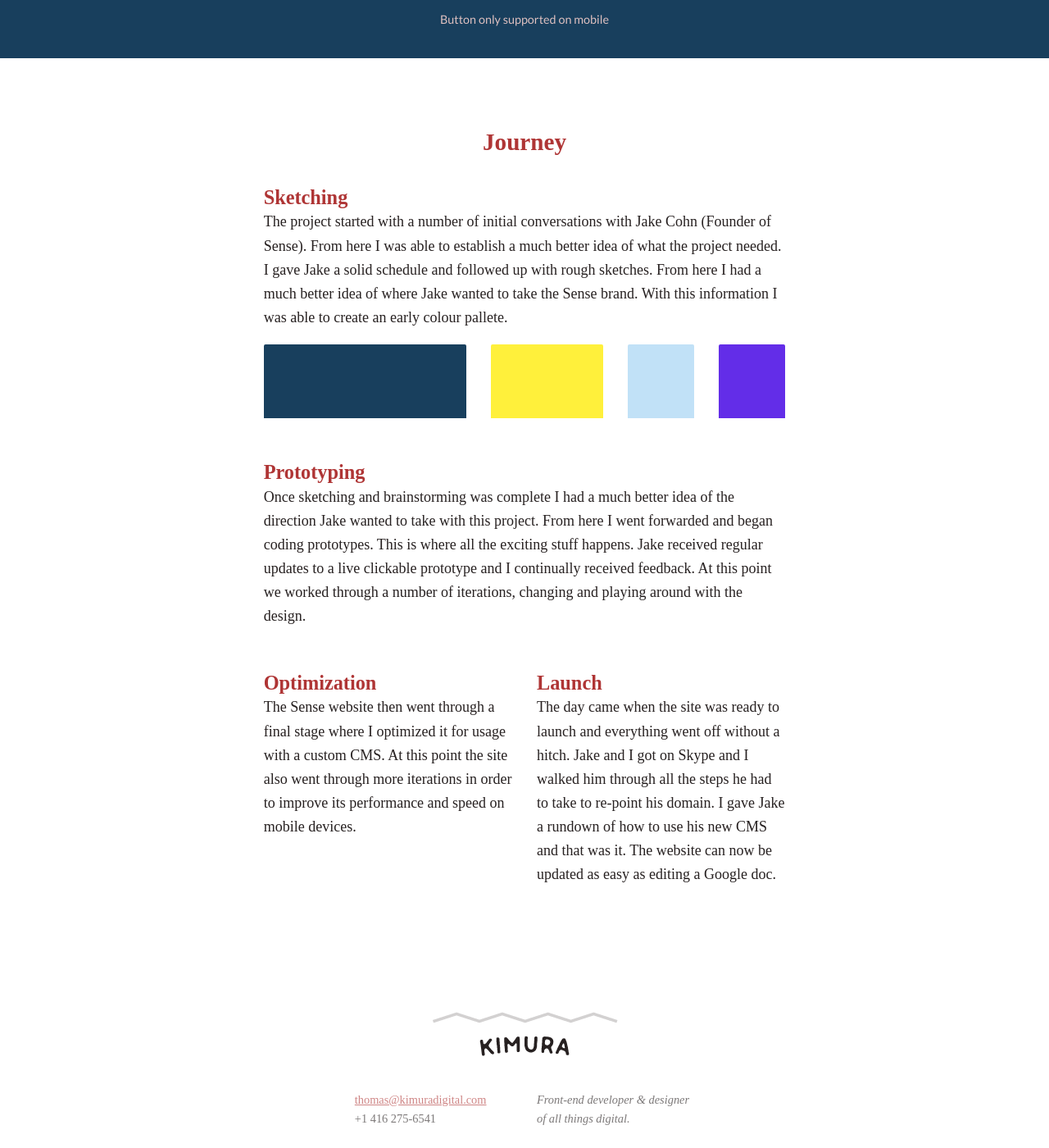
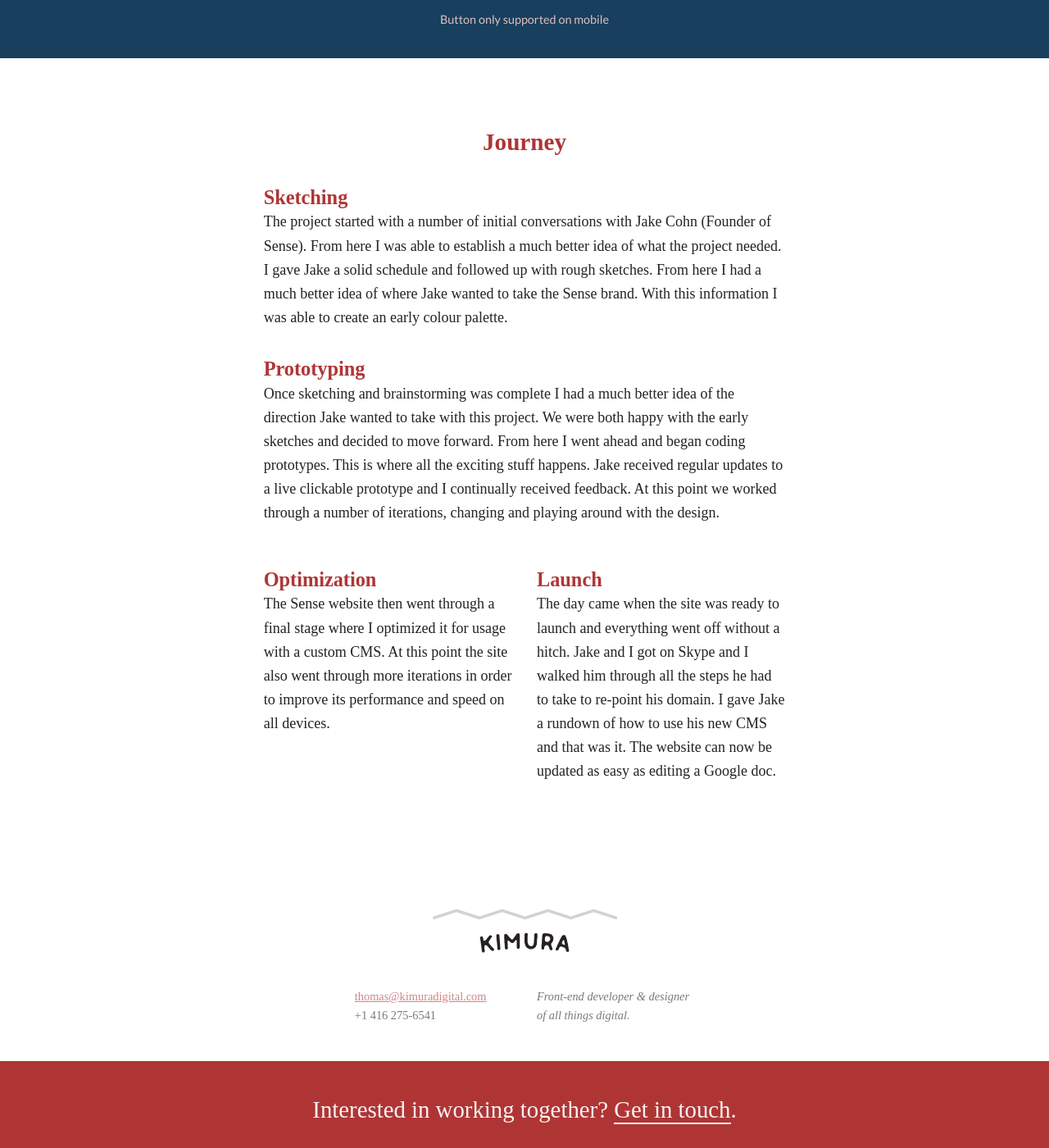
Before and after one commit to thomaskimura/Portfolio, a Jekyll site: the page built from work/sense.html, in a window 1280 px wide and 1400 px high, scrolled down 2346 px. Shown: the whole window at 82% size. Built offline with Jekyll 4.4.1, drawn with Linux system fonts in a browser that asks for light colours; nearby versions of some CDN libraries; some web fonts are replaced; some of the changed text lies outside the part shown.

Commit message:
Content changes 📖

```diff
--- a/_includes/header.html
+++ b/_includes/header.html
@@ -25,7 +25,7 @@
     " />
 
     <!-- Set prefered URL -->
-    <link href="http://www.domain.com" rel="canonical" />
+    <!-- <link href="http://kimuradigital.com/" rel="canonical" /> -->
 
     <!-- Schema.org markup for Google+ -->
     <meta itemprop="name" content="
--- a/index.html
+++ b/index.html
@@ -1,6 +1,6 @@
 ---
 layout: default
-title: Kimura Digital | Toronto Digital Freelancer
+title: Kimura Digital | Toronto Based Web Designer
 description: I'm a Toronto freelancer solving challenges with digital solutions. I build websites & help businesses grow.
 headline: Kimura Digital
 subline: I'm a Toronto freelancer solving challenges with digital solutions. I build websites & help businesses grow.
--- a/services.html
+++ b/services.html
@@ -58,7 +58,7 @@
               <section>
                 <h3 class="opacity-2 margin-none-b margin-t2">SEO</h3>
                 <p class="margin-none">
-                  SEO is one of the many ways to drive traffic to a website. However, without properly using SEO techniques a website will be losing potential organic leads. I will help make sure your content is formatted and optimized to be consumed by search engines and shared by humans. Without proper optimization your content is hidden from the internet.
+                  SEO is one of the many ways to drive traffic to a website. However, without implementing SEO techniques a website will be losing potential organic leads. I will help make sure your content is formatted and optimized to be consumed by search engines and shared by humans. Without proper optimization your content is hidden from the internet.
                 </p>
               </section>
               <section>
@@ -70,7 +70,7 @@
               <section>
                 <h3 class="opacity-2 margin-none-b margin-t2">Email Design</h3>
                 <p class="margin-none">
-                  Email is not dead, it is cluttered with junk. As of now there are no real standards and hundreds of devices and email clients to design for, this makes it very tricky to design consistent and functional email campaigns. I'll make sure your email campaigns have look great on all devices while also staying out of the junk folder.
+                  Email is not dead, it is cluttered with junk. As of now there are no real standards and hundreds of devices and email clients to design for, this makes it very tricky to design consistent and functional email campaigns. I'll make sure your email campaigns look great on all devices while also staying out of the junk folder.
                 </p>
                 <p class="color-bg-neutral-50 padding-05">
                   Psst, I have <a href="https://github.com/thomaskimura/Inked">open-source email templates</a> available.
--- a/work/gifalytics.html
+++ b/work/gifalytics.html
@@ -29,10 +29,13 @@
         <section>
           <h3 class="margin-none-b">The Idea</h3>
           <p class="text-big margin-none-t">
-            I originally created this as an internal project at my last job. It has recently been rebuilt so anybody can take it for a spin.
+            I originally created this as an internal app while at my last job. It has recently been rebuilt so anybody can take it for a spin.
           </p>
           <p>
             The idea came about when I realized it was often a bit of a distraction to glance at different marketing metrics throughout the day. Our team would be busy working and we'd have no idea how our efforts were doing that day. Once we had this setup on an iPad we mounted to a wall we would 'sense' when user acquisition efforts were effective or not. This told us when more analysis was necessary for that day.
+          </p>
+          <p>
+            You will get notified with every purchase, sign-up, or other goal. Every time someone visits that page the Gifalytics app will alert you with a sound and a random GIF. It's basically gives you real-time conversion tracking notifications.
           </p>
         </section>
 
--- a/work/sense.html
+++ b/work/sense.html
@@ -44,18 +45,18 @@
         <section>
           <h3 class="margin-none-b">Overview</h3>
           <p class="margin-none-t">
-            Sense needed a way to easily showcase the service and engage users to try the it out. A large portion of the traffic was on mobile we wanted to make sure the website would load fast and snappy on all mobile devices. The goal of the redesign was to increase conversions on all devices. We wanted to clearly explain the service and allow users to send a text with the least friction as possible.
+            Sense needed a way to easily showcase the service and engage users to try it out. A large portion of Sense's traffic is on mobile and we wanted to make sure the project would be designed with these mobile users in mind. The goal of the redesign was to increase conversions on all devices. We wanted to clearly explain the service and allow users to send a text easily.
           </p>
           <p class="text-big">
             <i>
-              The first problem was to convince people to text. The second problem was making the experience of going from the website to sms an easy transition.
+              The first problem was to convince people to text. The second problem was making the transition from website to SMS an easy and friendly experience.
             </i>
           </p>
           <p>
             Building an interactive chat animation allowed me kill two birds with one stone. This visual interaction captured the attention of new visitors and gave them a path to follow. Users knew exactly what to do to start using the service.
           </p>
           <p>
-            Mobile users were even given the option to directly open a text message and get a movie reccomendation. They simply clicked a button and a text message was pre-populated for the them. <i>Try it out below</i>.
+            Mobile users were even given the option to directly open a text message and get a movie recommendation. They simply clicked a button and a text message was pre-populated for the them. <i>Try it out below</i>.
           </p>
         </section>
 
@@ -164,29 +165,14 @@
           <section>
             <h4 class="margin-none-b">Sketching</h4>
             <p class="margin-none-t">
-              The project started with a number of initial conversations with Jake Cohn (Founder of Sense). From here I was able to establish a much better idea of what the project needed. I gave Jake a solid schedule and followed up with rough sketches. From here I had a much better idea of where Jake wanted to take the Sense brand. With this information I was able to create an early colour pallete.
+              The project started with a number of initial conversations with Jake Cohn (Founder of Sense). From here I was able to establish a much better idea of what the project needed. I gave Jake a solid schedule and followed up with rough sketches. From here I had a much better idea of where Jake wanted to take the Sense brand. With this information I was able to create an early colour palette.
             </p>
-            <div class="row">
-              <div class="small-5 margin-b1 columns">
-                <div class="color-box-top sense-color-bg-primary-400"></div>
-              </div>
-              <div class="small-3 margin-b1 columns">
-                <div class="color-box-top sense-color-bg-yellow"></div>
-              </div>
-              <div class="small-2 margin-b1 columns">
-                <div class="color-box-top sense-color-bg-calm"></div>
-              </div>
-              <div class="small-2 margin-b1 columns">
-                <div class="color-box-top sense-color-bg-royal"></div>
-              </div>
-
-            </div>
           </section>
 
           <section>
             <h4 class="margin-none-b">Prototyping</h4>
             <p class="margin-none-t">
-              Once sketching and brainstorming was complete I had a much better idea of the direction Jake wanted to take with this project. From here I went forwarded and began coding prototypes. This is where all the exciting stuff happens. Jake received regular updates to a live clickable prototype and I continually received feedback. At this point we worked through a number of iterations, changing and playing around with the design.
+              Once sketching and brainstorming was complete I had a much better idea of the direction Jake wanted to take with this project. We were both happy with the early sketches and decided to move forward. From here I went ahead and began coding prototypes. This is where all the exciting stuff happens. Jake received regular updates to a live clickable prototype and I continually received feedback. At this point we worked through a number of iterations, changing and playing around with the design.
             </p>
           </section>
 
@@ -195,7 +181,7 @@
               <section>
                 <h4 class="margin-none-b">Optimization</h4>
                 <p class="margin-none-t">
-                  The Sense website then went through a final stage where I optimized it for usage with a custom CMS. At this point the site also went through more iterations in order to improve its performance and speed on mobile devices.
+                  The Sense website then went through a final stage where I optimized it for usage with a custom CMS. At this point the site also went through more iterations in order to improve its performance and speed on all devices.
                 </p>
               </section>
             </div>
```
Also changed, not shown: other parts of _includes/header.html (+4 -4 lines), other parts of work/sense.html (+3 -2 lines), about.html (+5 -5 lines), assets/img/thumbnails/thumbnail-facebook-kimura.png (added).
